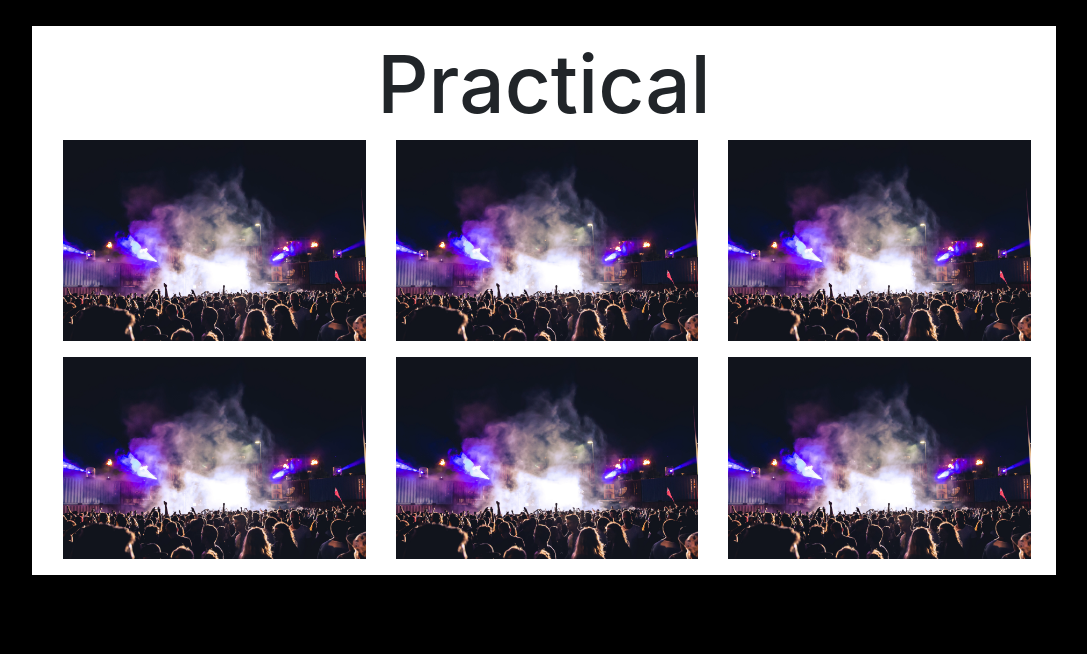
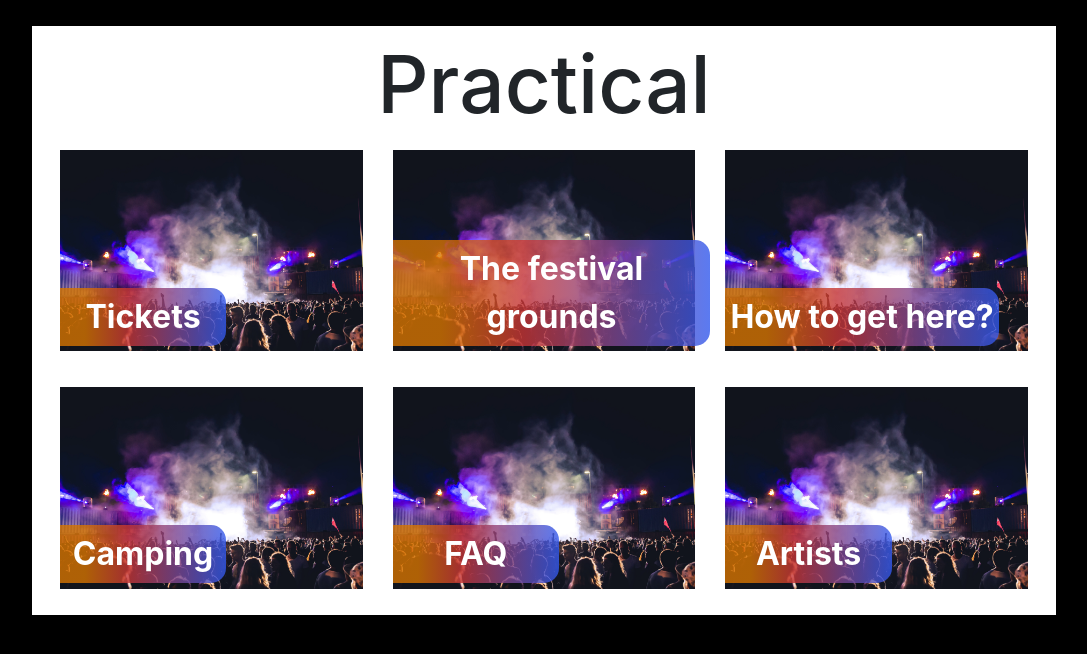
Before and after one commit to xandervdh/deaf-techno, a plain HTML site: page practical.html in a window 1280 px wide. Shown: the whole page, without its empty margins (96-1183 px from the left). Drawn offline with nearby package versions, Linux system fonts and the light colour scheme.

Commit message:
made the images zoom on hover and added an overlay

```diff
--- a/practical.html
+++ b/practical.html
@@ -15,51 +15,57 @@
 <div class="wrap">
     <h1>Practical</h1>
     <div id="practical" class="row mx-auto">
-        <div class="col-4">
+        <div class="col-4 button">
             <p>
-                <a class="button" data-toggle="collapse" href="#tickets" role="button" aria-expanded="false"
+                <a class="" data-toggle="collapse" href="#tickets" role="button" aria-expanded="false"
                    aria-controls="tickets">
                     <img src="images/festival6.jpg" class="w-100">
                 </a>
+            <div class="text">Tickets</div>
             </p>
         </div>
-        <div class="col-4">
+        <div class="col-4 button">
             <p>
-                <a class="button" data-toggle="collapse" href="#festivalTerrain" role="button" aria-expanded="false"
+                <a class="" data-toggle="collapse" href="#festivalTerrain" role="button" aria-expanded="false"
                    aria-controls="festivalTerrain">
                     <img src="images/festival6.jpg" class="w-100">
                 </a>
+            <div class="text">The festival grounds</div>
             </p>
         </div>
-        <div class="col-4">
+        <div class="col-4 button">
             <p>
-                <a class="button" data-toggle="collapse" href="#getThere" role="button" aria-expanded="false"
+                <a class="" data-toggle="collapse" href="#getThere" role="button" aria-expanded="false"
                    aria-controls="getThere">
                     <img src="images/festival6.jpg" class="w-100">
                 </a>
+            <div class="text">How to get here?</div>
             </p>
         </div>
-        <div class="col-4">
+        <div class="col-4 button">
             <p>
-                <a class="button" data-toggle="collapse" href="#camping" role="button" aria-expanded="false"
+                <a class="" data-toggle="collapse" href="#camping" role="button" aria-expanded="false"
                    aria-controls="camping">
                     <img src="images/festival6.jpg" class="w-100">
                 </a>
+            <div class="text">Camping</div>
             </p>
         </div>
-        <div class="col-4">
+        <div class="col-4 button">
             <p>
-                <a class="button" data-toggle="collapse" href="#faq" role="button" aria-expanded="false"
+                <a class="" data-toggle="collapse" href="#faq" role="button" aria-expanded="false"
                    aria-controls="faq">
                     <img src="images/festival6.jpg" class="w-100">
                 </a>
+            <div class="text">FAQ</div>
             </p>
         </div>
-        <div class="col-4">
+        <div class="col-4 button">
             <p>
-                <a class="button" href="#">
+                <a class="" href="#">
                     <img src="images/festival6.jpg" class="w-100">
                 </a>
+            <div class="text">Artists</div>
             </p>
         </div>
 
--- a/practical.scss
+++ b/practical.scss
@@ -16,5 +16,31 @@ h1 {
 }
 
 .button {
-  margin: 1%;
+  margin: 1% 0;
+  overflow: hidden;
+  position: relative;
+  width: 90% !important;
 }
+
+.button a img {
+  transition: transform .3s ease;
+}
+
+.button:hover img {
+  transform: scale(2);
+}
+
+.text {
+  position: absolute;
+  bottom: 10%;
+  min-width: 50%;
+  color: white;
+  font-weight: bold;
+  background: rgb(214,116,0);
+  background: linear-gradient(90deg, rgba(214,116,0,0.8) 15%, rgba(199,53,53,0.8) 41%, rgba(50,89,237,0.8) 100%);
+  border-bottom-right-radius: 15px;
+  border-top-right-radius: 15px;
+  font-size: 2rem;
+  padding: 5px;
+  text-align: center;
+}
```
Also changed, not shown: practical.css, 1 other file.
